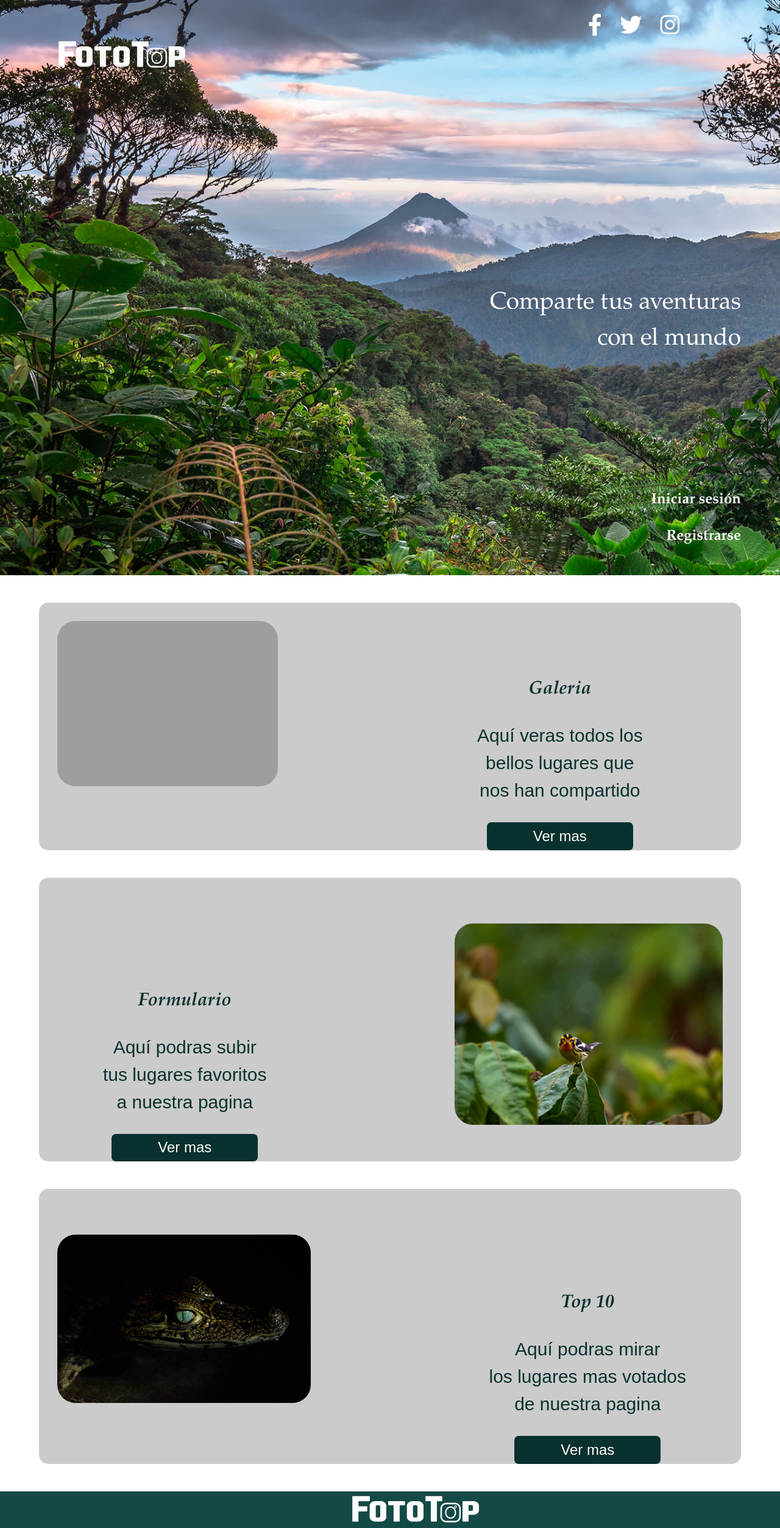
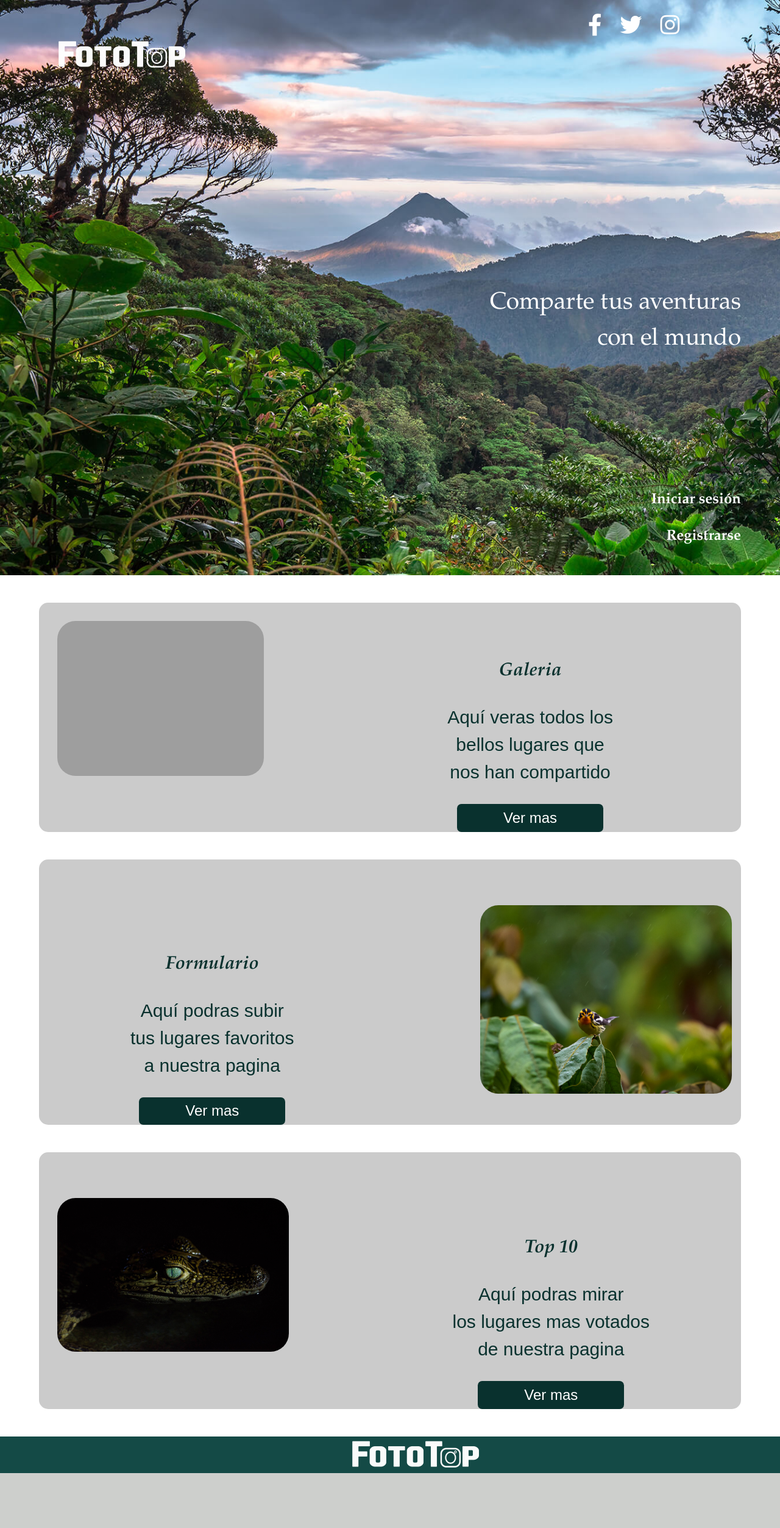
Before and after one commit to Francis13CR/Proyecto_desarrollo1, a PHP site: page / in a window 1280 px wide. Shown: the whole page at 61% size. After the commit the page ends 2415 px from the top, so only its background shows below. Run offline with PHP 8.4, Linux system fonts and the light colour scheme; some web fonts are replaced; grey boxes are pictures that could not be loaded.

Commit message:
some changes

```diff
--- a/css/login.css
+++ b/css/login.css
@@ -52,7 +52,7 @@ body {
     border-radius: .3em;
     padding: .2em 1.5em .2em 1.5em;
     text-decoration: none;
-    margin: 3em 0em 0em 0em;
+    margin: 1.5em 0em 0em 0em;
 }
 
 .form-label {
--- a/css/style.css
+++ b/css/style.css
@@ -69,13 +69,13 @@ body{
 }
 
 .center-right{
-   margin-top: 4em;
-   margin-right: 6em;
+   margin-top: 2em;
+   margin-right: 10em;
 }
 
 .center-left{
-    margin-top: 5em;
-    margin-left: 7em;
+    margin-top: 3em;
+    margin-left: 10em;
 }
 
 .log-btn{
@@ -108,7 +108,7 @@ body{
 .inner-img{
     width: 60%;
     height: auto;
-    margin: 2em 2em 3em 2em;
+    margin: 2em 1em 3em 2em;
     border-radius: 2em;
 }
 
--- a/index.html
+++ b/index.html
@@ -55,7 +55,7 @@
 
                 <h1 class="slogan"> Comparte tus aventuras<br>con el mundo</h1>
 
-                <a class="log-btn mt-9" href="#">Iniciar sesión</a>
+                <a class="log-btn mt-9" href="login.html">Iniciar sesión</a>
                 <a class="log-btn mt-1" href="singup.html">Registrarse</a>
             </section>
         </header>
```
